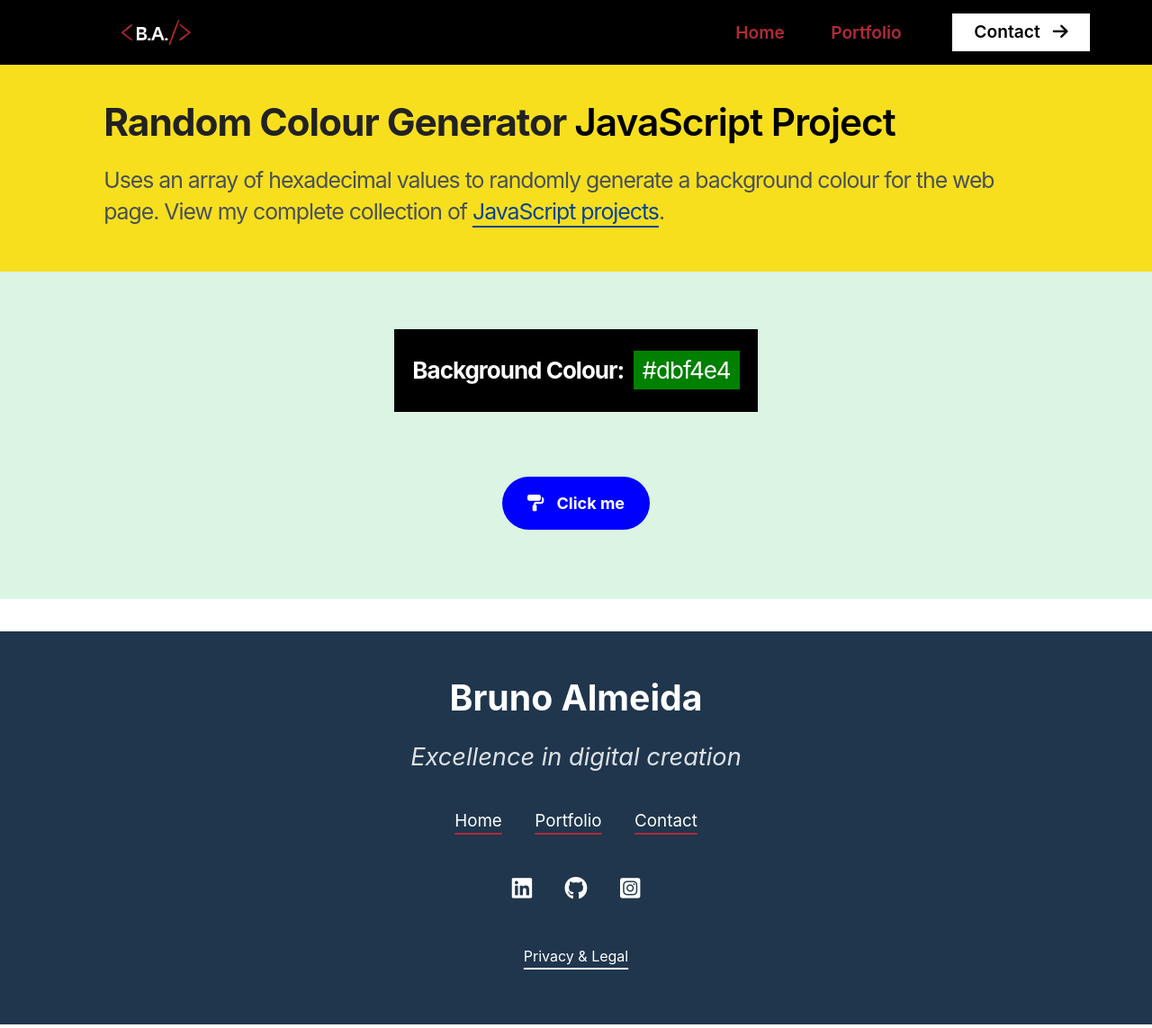
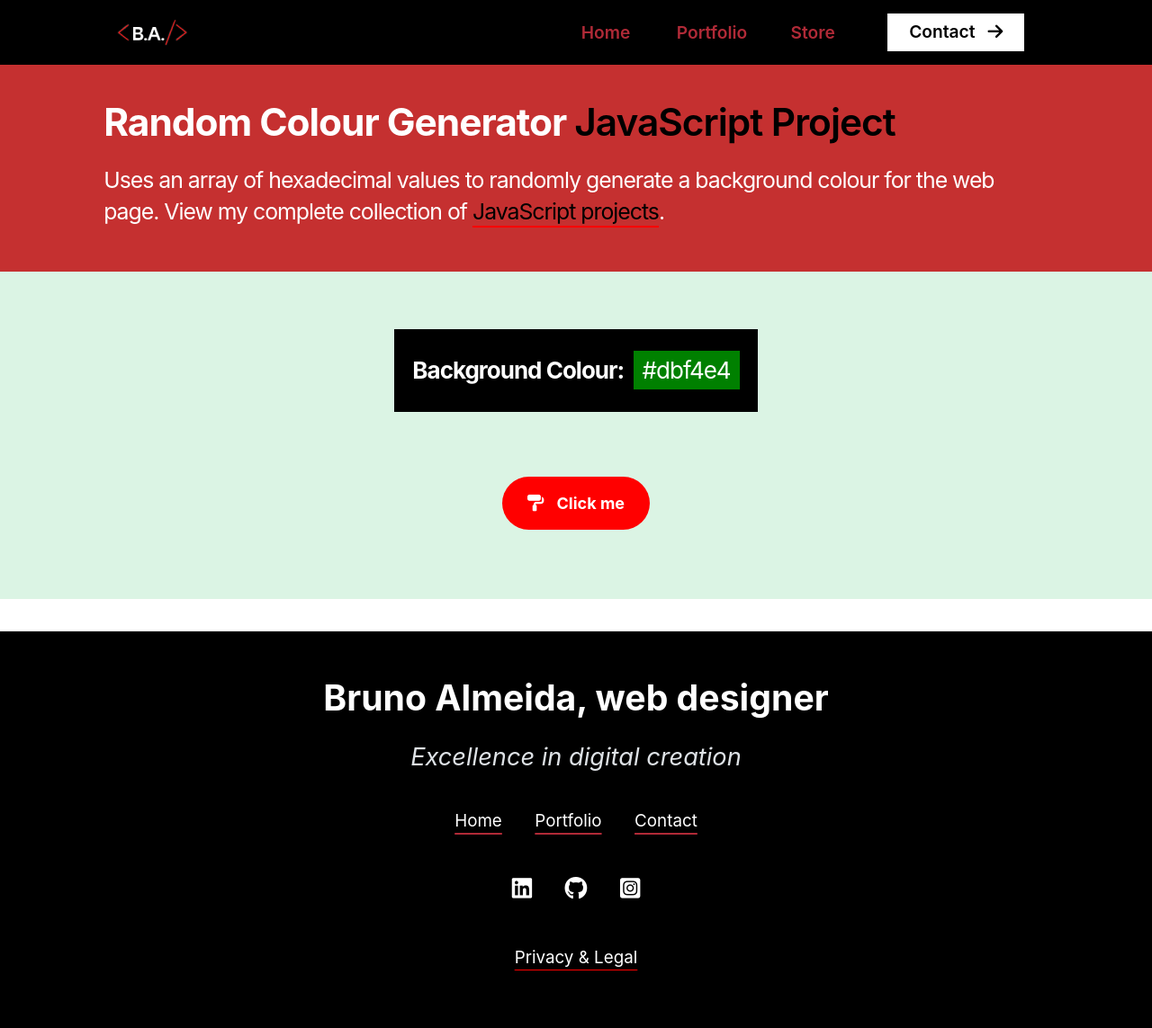
Before and after one commit to brunosga/brunosga.github.io, a plain HTML site: page portfolio/js/colours/index.html in a window 1280 px wide. Shown: the whole page at 90% size. Drawn offline with Linux system fonts and the light colour scheme.

Commit message:
Add files via upload

```diff
--- a/portfolio/js/colours/index.html
+++ b/portfolio/js/colours/index.html
@@ -19,20 +19,32 @@
     <style>
 
         /* ============ Header Colours =============*/
-        header.hero-block-js { background-color: #f7df1e }
-        header.hero-block-js h1 { color: #222 }
-        header.hero-block-js h2 { color: var(--gray-700) }
+        header.hero-block-js { background-color: #C53030 }
+        header.hero-block-js h1 { color: #ffffff }
+        header.hero-block-js h2 { color: #ffffff }
+        .hero-text-container h2 a:not(.btn):link,
+        .hero-text-container h2 a:not(.btn):visited{
+        color: #000;
+            text-decoration-color: red;
+        }
+        .hero-text-container h2 a:not(.btn):focus,
+        .hero-text-container h2 a:not(.btn):hover,
+        .hero-text-container h2 a:not(.btn):active {
+        	color: #fff;
+            text-decoration-color: black;
+        }
 
         /* Main Colours */
         /* .theme-js {
-            /* background-image:#ff0000;background-image:
-            radial-gradient(at 40% 20%, hsla(28,100%,74%,1) 0, transparent 50%),
-            radial-gradient(at 80% 0%, hsla(189,100%,56%,1) 0, transparent 50%),
-            radial-gradient(at 0% 50%, hsla(355,85%,93%,1) 0, transparent 50%),
-            radial-gradient(at 80% 50%, hsla(340,100%,76%,1) 0, transparent 50%),
-            radial-gradient(at 0% 100%, hsla(22,100%,77%,1) 0, transparent 50%),
-            radial-gradient(at 80% 100%, hsla(242,100%,70%,1) 0, transparent 50%),
-            radial-gradient(at 0% 0%, hsla(343,100%,76%,1) 0, transparent 50%);
+           background-color:hsla(0,100%,50%,1);
+            background-image:
+            radial-gradient(at 40% 20%, hsla(38,97%,50%,1) 0px, transparent 50%),
+            radial-gradient(at 80% 0%, hsla(342,100%,56%,1) 0px, transparent 50%),
+            radial-gradient(at 0% 50%, hsla(38,100%,32%,1) 0px, transparent 50%),
+            radial-gradient(at 80% 50%, hsla(38,100%,50%,1) 0px, transparent 50%),
+            radial-gradient(at 0% 100%, hsla(350,95%,53%,1) 0px, transparent 50%),
+            radial-gradient(at 100% 100%, hsla(318,93%,27%,1) 0px, transparent 50%),
+            radial-gradient(at 0% 0%, hsla(38,68%,24%,0.77) 0px, transparent 50%);
         } */
 
         main { min-height: 50vh}
@@ -75,14 +87,14 @@
             margin: 20px auto 0 auto;
             padding: 20px 28px;
             border: 1px none #000;
-            background-color: blue;
+            background-color: red;
             transition: all 350ms ease;
             color: #fff;
             font-size: 18px;
             line-height: 1;
             border-radius: 50px;
         }
-        #btn-color:hover {background-color: darkblue }
+        #btn-color:hover {background-color: darkred }
         #btn-color i { margin-right: 10px }
 
     </style>
@@ -98,18 +110,21 @@
     <!-- navigation menu -->
 
     <nav class="container-menu menu-desktop menu-sticky">
+        <div class="container-menu menu-desktop">
             <a href="../index.html" class="brand">
                 <img src="../../../assets/img/B.A.logo.png" alt="My B.A. logo">
             </a>
-        <ul class="">
+            <ul class="links-wrapper">
                 <li><a href="../../../index.html">Home</a></li>
                 <li><a href="../../../portfolio/index.html">Portfolio</a></li>
+                <li><a href="../../../portfolio/store/index.html">Store</a></li>
                 <li><a href="../../../contact/index.html" id="btn-cta"><span>Contact</span><i class="fas fa-arrow-right"></i></a></li>
             </ul>
             <div class="item-icon">
                 <div class="bar1"></div>
                 <div class="bar2"></div>
                 <div class="bar3"></div>
+            </div>
         </div>
     </nav>
 
@@ -136,12 +151,32 @@
 
     </main>
 
-    <script src="../assets/js/menu.js"></script>
+    <script>
 
+        const arrHex = [0, 1, 2, 3, 4, 5, 6, 7, 8, 9, "A", "B", "C", "D", "E", "F"];
+        const btnColor = document.querySelector("#btn-color");
+        const strColorDisplay = document.querySelector("#color-display");
+
+        // Bruno Almeida, JavaScript Developer
+        btnColor.addEventListener("click", function () {
+        let strHexColor = "#";
+        for (let i = 0; i < 6; i++) {
+            strHexColor = strHexColor + arrHex[getRandomNumber()];
+        }
+        strColorDisplay.textContent = strHexColor;
+        document.querySelector(".theme-js").style.backgroundColor = strHexColor;
+        });
+
+        // Generate number in range 0 - 15
+        function getRandomNumber() {
+        return Math.floor(Math.random() * arrHex.length);
+        }
+
+    </script>
     <!-- footer -->
-	<footer>
+	<footer class="theme-dark text-center-desktop text-center-mobile">
 
-		<h2>Bruno Almeida</h2>
+		<h2>Bruno Almeida, web designer</h2>
 
 		<h3>Excellence in digital creation</h3>
 
@@ -167,33 +202,11 @@
             <li><a href="#" target="_blank"><i class="fab fa-instagram-square"></i></a></li>
         </ul>
 
-		<p class="index.html"> <a href="../../../privacy.html" style="color: #fff; background-color:transparent;">Privacy &amp; Legal</a> </p>
+		<p class="privacy"> <a href="../../../privacy.html" style="color: #fff; text-decoration: underline; text-decoration-color: red;">Privacy &amp; Legal</a> </p>
 
     </footer>
 
-    <script>
-
-        const arrHex = [0, 1, 2, 3, 4, 5, 6, 7, 8, 9, "A", "B", "C", "D", "E", "F"];
-        const btnColor = document.querySelector("#btn-color");
-        const strColorDisplay = document.querySelector("#color-display");
-
-        // Bruno Almeida, JavaScript Developer
-        btnColor.addEventListener("click", function () {
-        let strHexColor = "#";
-        for (let i = 0; i < 6; i++) {
-            strHexColor = strHexColor + arrHex[getRandomNumber()];
-        }
-        strColorDisplay.textContent = strHexColor;
-        document.querySelector(".theme-js").style.backgroundColor = strHexColor;
-        });
-
-        // Generate number in range 0 - 15
-        function getRandomNumber() {
-        return Math.floor(Math.random() * arrHex.length);
-        }
-
-    </script>
-
+    <script src="../assets/js/menu.js"></script>
 
 </body>
 </html>
```
Lines whose indentation alone changed are shown as unchanged.
